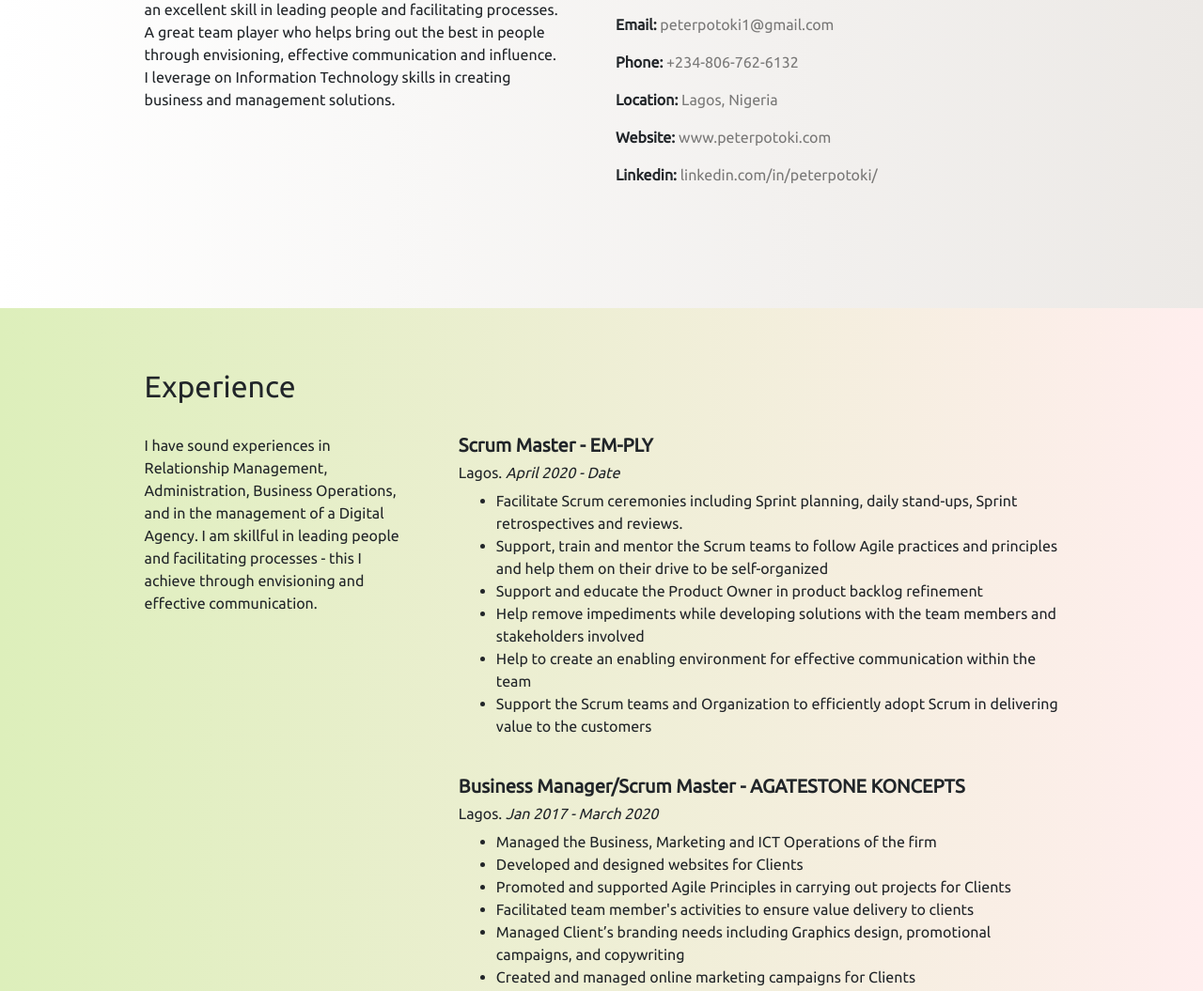
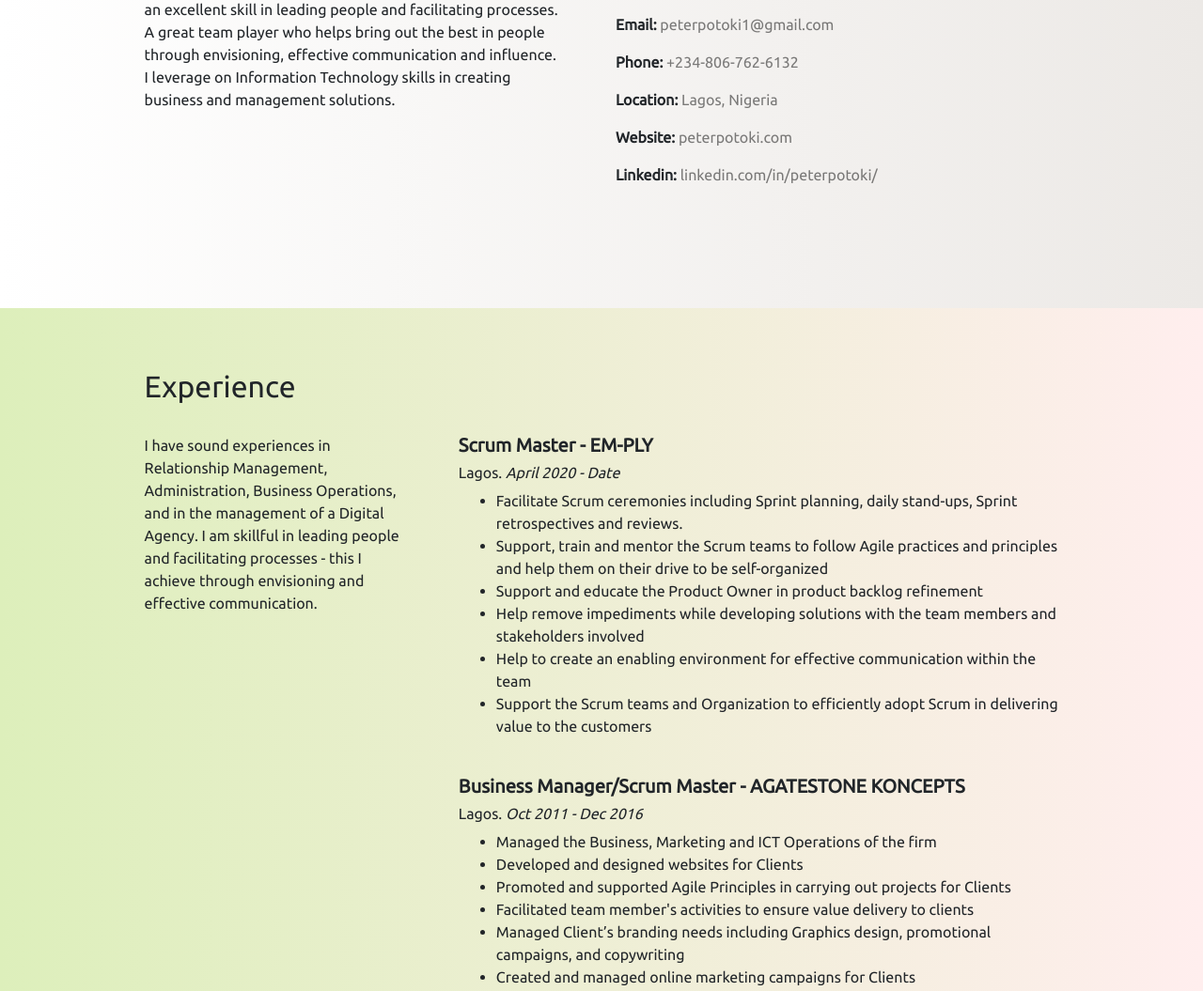
Before and after one commit to potopeter/my-resume, a plain HTML site: page index.html in a window 1280 px wide. Shown: the part 1060-2115 px from the top of the page at 94% size. Drawn offline with nearby package versions, Linux system fonts and the light colour scheme.

Commit message:
updated index.html

```diff
--- a/index.html
+++ b/index.html
@@ -96,7 +96,7 @@
               <strong>Location: </strong><span class="text-black-50">Lagos, Nigeria</span>
             </p>
             <p>
-              <strong>Website: </strong><span class="text-black-50">www.peterpotoki.com</span>
+              <strong>Website: </strong><span class="text-black-50">peterpotoki.com</span>
             </p>
             <p>
               <strong>Linkedin: </strong><span class="text-black-50">linkedin.com/in/peterpotoki/</span>
@@ -141,7 +141,7 @@
             </ul> <br>
 
             <h5><strong>Business Manager/Scrum Master -<span> </span>AGATESTONE KONCEPTS</strong></h5>
-            <h6>Lagos. <em>Jan 2017 - March 2020</em></h6>
+            <h6>Lagos. <em>Oct 2011 - Dec 2016</em></h6>
             <ul>
               <li>Managed the Business, Marketing and ICT Operations of the firm</li>
               <li>Developed and designed websites for Clients </li>
```
